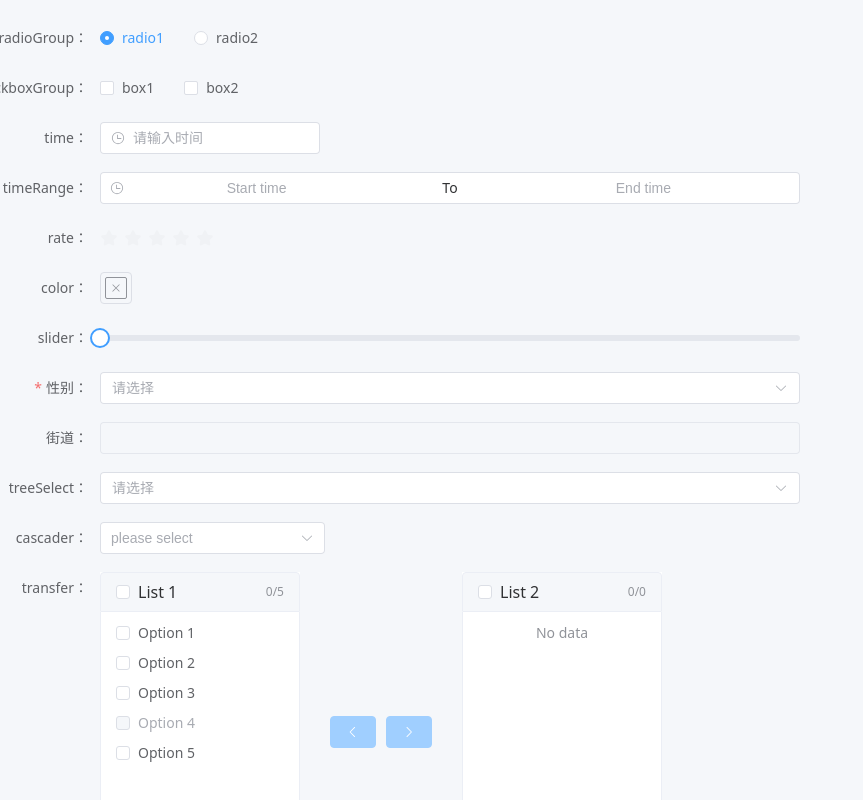
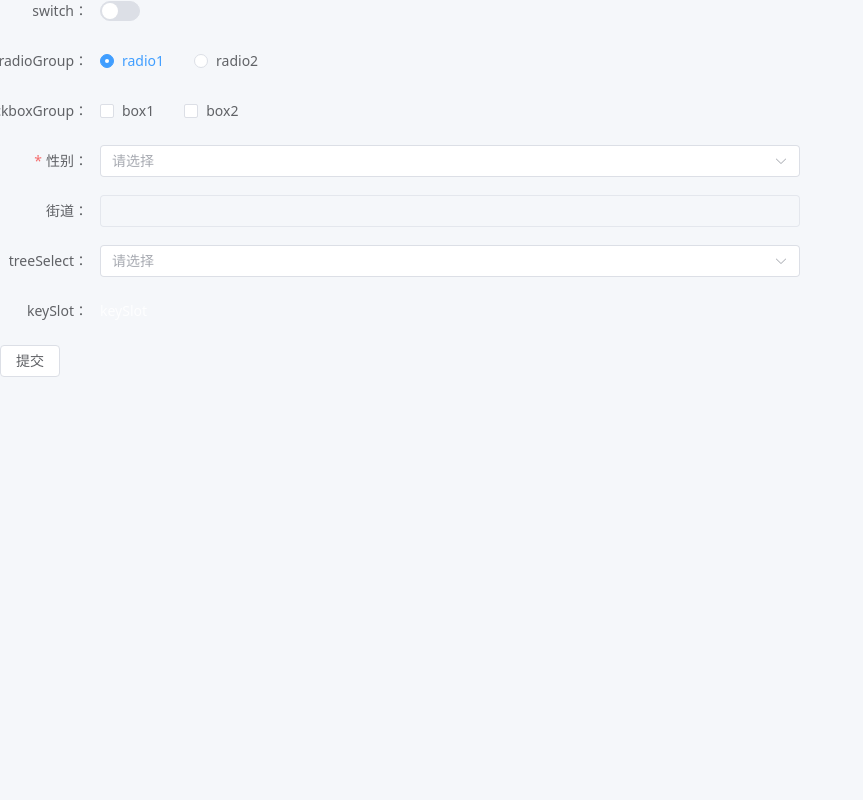
Before and after one commit to ekilito/basic_ui, a Vue app: page / in a window 1280 px wide. Shown: the part 400-1200 px from the top of the page, without its empty margins (0-863 px from the left). After the commit the page ends 800 px from the top, so only its background shows below. Built offline with nearby package versions, Linux system fonts and the light colour scheme.

Commit message:
feat: if 调整

```diff
--- a/src/App.vue
+++ b/src/App.vue
@@ -18,12 +18,19 @@ import { useBasicForm } from "./hooks/useBasicForm";
 
 const formData = ref<any>({
   data: {
-    input: undefined,
+    input: '',
   },
-  select: undefined,
-  number: undefined,
-  switch: false,
-  radioGroup: 1,
+  password: '123',
+  number: '',
+  text: '',
+  time: '',
+   switch: false,
+ radioGroup: 1,
+ checkboxGroup: '',
+  select: '',
+  city: '',
+  jd: '',
+  treeSelect: '',
   keySlot: "",
 });
 
@@ -44,11 +51,9 @@ const formItems = computed(() => [
     defaultValue: "defaultValue",
     unit: "dm",
     trim: true,
-    hidden: formData.value.select == 2,
-    span: 24,
-    showMessage: true,
-    error: 'error',
-    rules: [{ required: true, message: "请输入姓名", trigger: "blur" }],
+    if:(formData) => !(formData.select == 2),
+    required:true,
+    // rules: [{ required: true, message: "请输入姓名", trigger: "blur" }],
   },
   { type: "divider" },
   { type: "blank" },
@@ -58,8 +63,8 @@ const formItems = computed(() => [
     key: "password",
     type: "password",
     placeholder: "请输入",
-    defaultValue: "123456",
-     hidden: formData.value.select == 2,
+    // defaultValue: "123456",
+    if:(formData) => formData.select != 2,
   },
   {
     label: "数字框",
@@ -69,6 +74,7 @@ const formItems = computed(() => [
     min: "0",
     placeholder: "请输入",
     controls: false,
+       rules: [{ required: true, message: "请输入姓名", trigger: "blur" }],
   },
   {
     label: "文本框",
@@ -76,13 +82,15 @@ const formItems = computed(() => [
     type: "textarea",
     placeholder: "请输入",
     resize: "none",
+    required: true
   },
   {
     label: "时间",
-    key: "date",
+    key: "time",
     type: "datetime",
     placeholder: "请输入时间",
     valueFormat: "YYYY-MM-DD HH:mm:ss",
+     required: true
   },
   {
     label: "switch",
@@ -106,38 +114,6 @@ const formItems = computed(() => [
       { label: "box1", value: 1 },
       { label: "box2", value: 2 },
     ],
-  },
-  {
-    label: "time",
-    key: "time",
-    type: "time",
-    placeholder: "请输入时间",
-    disabled: formData.value.switch === true,
-  },
-  {
-    label: "timeRange",
-    key: "timeRange",
-    type: "timeRange",
-    rangeSeparator: "To",
-    startPlaceholder: "Start time",
-    endPlaceholder: "End time",
-    // isRange: true
-  },
-  {
-    label: "rate",
-    key: "rate",
-    type: "rate",
-    disabled: true
-  },
-  {
-    label: "color",
-    key: "color",
-    type: "color",
-  },
-  {
-    label: "slider",
-    key: "slider",
-    type: "slider",
   },
   {
     label: "性别",
@@ -176,7 +152,7 @@ const formItems = computed(() => [
   },
    {
     label: "街道",
-    key: "street",
+    key: "jd",
     type: "input",
     disabled: (formData) => !formData.city, // 没有选择城市就禁用
   },
@@ -212,69 +188,103 @@ const formItems = computed(() => [
       },
     },
   },
-  {
-    label: "cascader",
-    key: "cascader",
-    type: "cascader",
-    // 如果传了props格式化字段，需要包一层props
-    props: {
-      placeholder: "please select",
-      options: [
-        {
-          id: "guide",
-          name: "Guide",
-          children: [
-            {
-              id: "disciplines",
-              name: "Disciplines",
-              children: [
-                {
-                  id: "consistency",
-                  name: "Consistency",
-                },
-                {
-                  id: "feedback",
-                  name: "Feedback",
-                },
-              ],
-            },
-          ],
-        },
-      ],
-      props: {
-        label: "name",
-        value: "id",
-      },
-    },
-  },
-  {
-    label: "transfer",
-    key: "transfer",
-    type: "transfer",
-    data: [
-      { key: 1, label: "Option 1", disabled: false },
-      { key: 2, label: "Option 2", disabled: false },
-      { key: 3, label: "Option 3", disabled: false },
-      { key: 4, label: "Option 4", disabled: true },
-      { key: 5, label: "Option 5", disabled: false },
-    ],
-  },
+  // {
+  //   label: "time",
+  //   key: "time",
+  //   type: "time",
+  //   placeholder: "请输入时间",
+  //   disabled: (formData) => formData.switch === true
+  // },
+  // {
+  //   label: "timeRange",
+  //   key: "timeRange",
+  //   type: "timeRange",
+  //   rangeSeparator: "To",
+  //   startPlaceholder: "Start time",
+  //   endPlaceholder: "End time",
+  //   // isRange: true
+  // },
+  // {
+  //   label: "rate",
+  //   key: "rate",
+  //   type: "rate",
+  //   disabled: true
+  // },
+  // {
+  //   label: "color",
+  //   key: "color",
+  //   type: "color",
+  //   if: false
+  // },
+  // {
+  //   label: "slider",
+  //   key: "slider",
+  //   type: "slider",
+  // },
+
+  // {
+  //   label: "cascader",
+  //   key: "cascader",
+  //   type: "cascader",
+  //   // 如果传了props格式化字段，需要包一层props
+  //   props: {
+  //     placeholder: "please select",
+  //     options: [
+  //       {
+  //         id: "guide",
+  //         name: "Guide",
+  //         children: [
+  //           {
+  //             id: "disciplines",
+  //             name: "Disciplines",
+  //             children: [
+  //               {
+  //                 id: "consistency",
+  //                 name: "Consistency",
+  //               },
+  //               {
+  //                 id: "feedback",
+  //                 name: "Feedback",
+  //               },
+  //             ],
+  //           },
+  //         ],
+  //       },
+  //     ],
+  //     props: {
+  //       label: "name",
+  //       value: "id",
+  //     },
+  //   },
+  // },
+  // {
+  //   label: "transfer",
+  //   key: "transfer",
+  //   type: "transfer",
+  //   data: [
+  //     { key: 1, label: "Option 1", disabled: false },
+  //     { key: 2, label: "Option 2", disabled: false },
+  //     { key: 3, label: "Option 3", disabled: false },
+  //     { key: 4, label: "Option 4", disabled: true },
+  //     { key: 5, label: "Option 5", disabled: false },
+  //   ],
+  // },
   {
     label: "keySlot",
     key: "keySlot",
   },
 ]);
 
-const rules = {};
+// const rules = {};
 
 const { basicForm, validate } = useBasicForm({
-  rules,
+  // rules,
   formItems,
   modelValue: formData,
 });
 
 const handelClick = async () => {
-  await validate();
+  // await validate();
   console.log("formData", formData.value);
 };
 </script>
--- a/src/components/basicForm/index.vue
+++ b/src/components/basicForm/index.vue
@@ -360,17 +360,18 @@ const ComponentItem = {
 //   },
 //   { deep: true },
 // );
-watch(
-  items,
-  (newItems) => {
-    const visibleKeySet = new Set(newItems.map(i => i.key));
-    Object.keys(formData.value).forEach(key => {
-      if (!visibleKeySet.has(key)) {
-        delete formData.value[key];
-      }
-    });
-  }
-);
+// 监听自动删除 formData.value 中不再显示的字段对应的值（可选）
+// watch(
+//   items,
+//   (newItems) => {
+//     const visibleKeySet = new Set(newItems.map(i => i.key));
+//     Object.keys(formData.value).forEach(key => {
+//       if (!visibleKeySet.has(key)) {
+//         delete formData.value[key];
+//       }
+//     });
+//   }
+// );
 
 
 watch(
```
